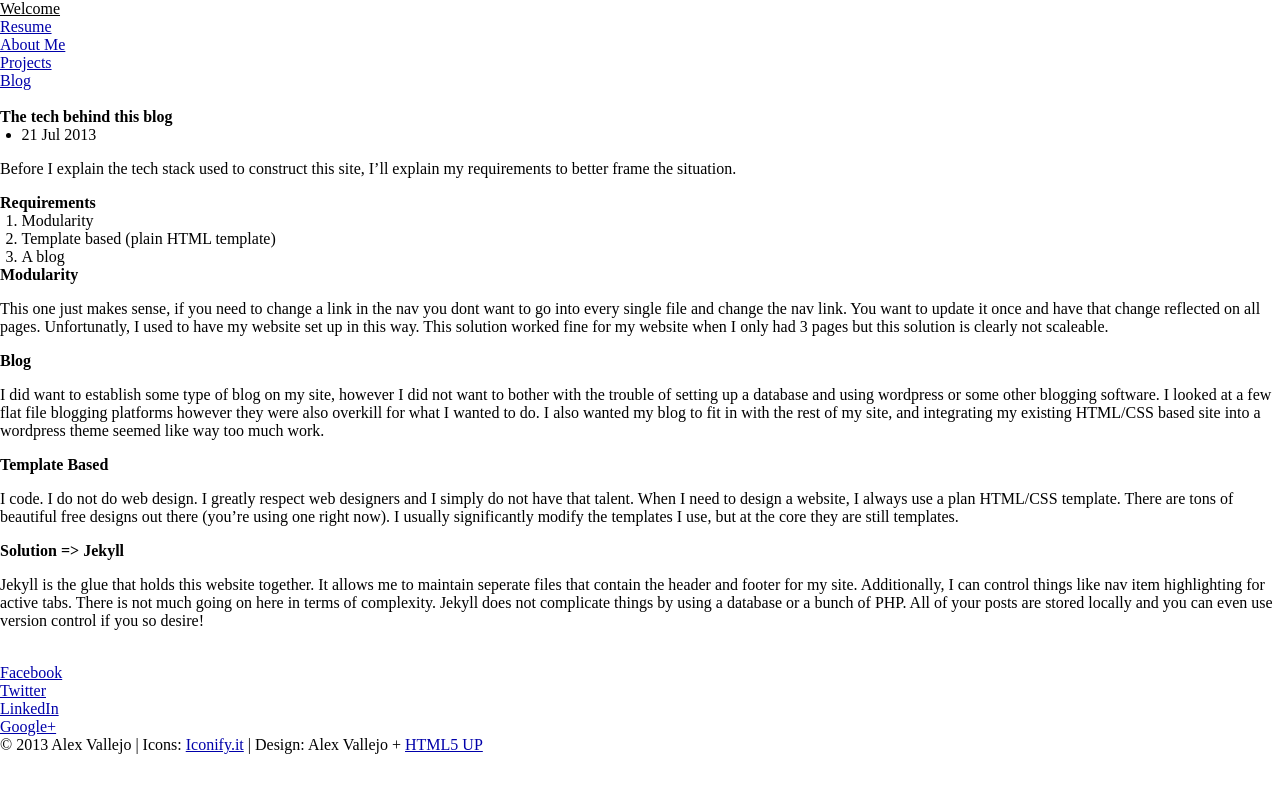
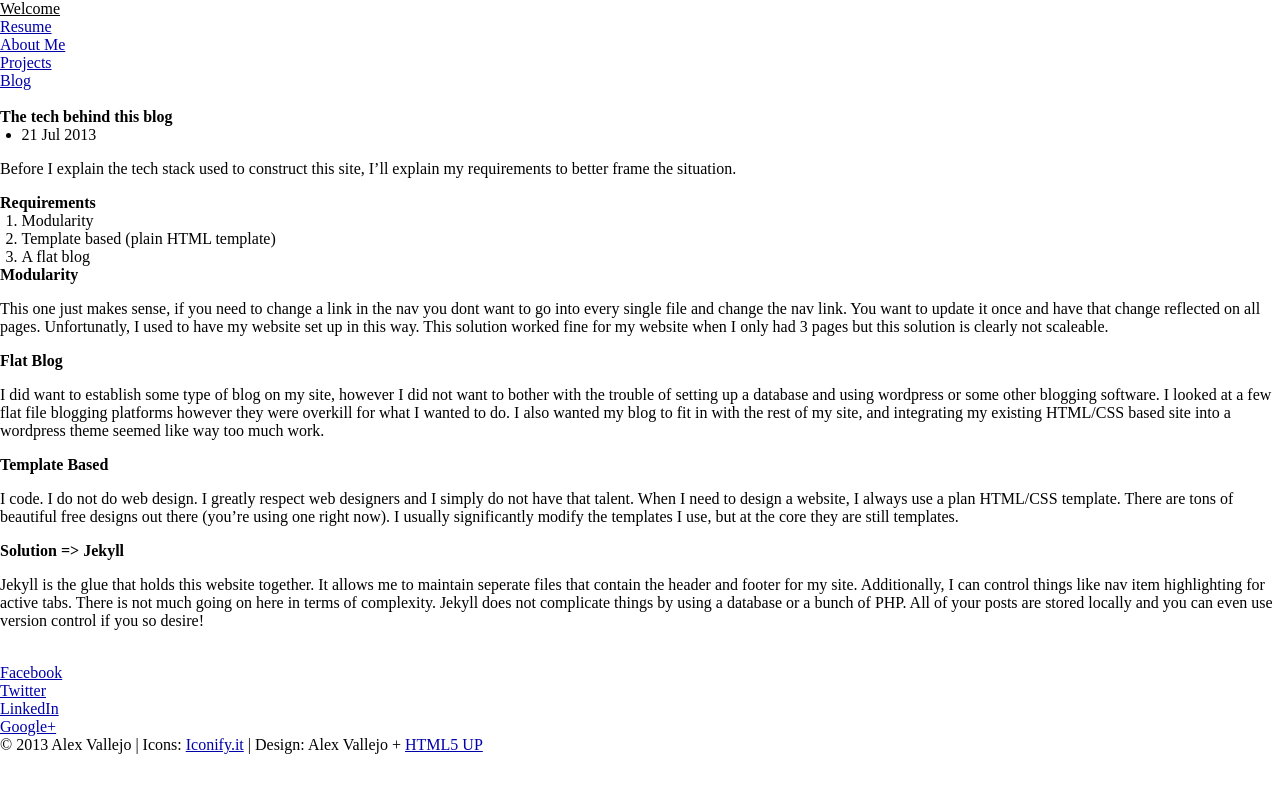
Before and after one commit to valleyjo/valleyjo.github.io, a Jekyll site: the page built from _posts/2013-07-21-the-tech-behind-this-blog.markdown, in a window 1280 px wide. Shown: the top 793 px of the page. Built offline with Jekyll 4.4.1, drawn with Linux system fonts in a browser that asks for light colours; nearby versions of some CDN libraries; comment, search, counter and statistics services are not loaded.

Commit message:
Edited tech blog post

```diff
--- a/_posts/2013-07-21-the-tech-behind-this-blog.markdown
+++ b/_posts/2013-07-21-the-tech-behind-this-blog.markdown
@@ -12,13 +12,13 @@ Before I explain the tech stack used to construct this site, I'll explain my req
 ###Requirements
 1. Modularity
 2. Template based (plain HTML template)
-3. A blog
+3. A flat blog
 
 ###Modularity
 This one just makes sense, if you need to change a link in the nav you dont want to go into every single file and change the nav link. You want to update it once and have that change reflected on all pages. Unfortunatly, I used to have my website set up in this way. This solution worked fine for my website when I only had 3 pages but this solution is clearly not scaleable.
 
-###Blog
-I did want to establish some type of blog on my site, however I did not want to bother with the trouble of setting up a database and using wordpress or some other blogging software. I looked at a few flat file blogging platforms however they were also overkill for what I wanted to do. I also wanted my blog to fit in with the rest of my site, and integrating my existing HTML/CSS based site into a wordpress theme seemed like way too much work.
+###Flat Blog
+I did want to establish some type of blog on my site, however I did not want to bother with the trouble of setting up a database and using wordpress or some other blogging software. I looked at a few flat file blogging platforms however they were overkill for what I wanted to do. I also wanted my blog to fit in with the rest of my site, and integrating my existing HTML/CSS based site into a wordpress theme seemed like way too much work.
 
 ###Template Based
 I code. I do not do web design. I greatly respect web designers and I simply do not have that talent. When I need to design a website, I always use a plan HTML/CSS template. There are tons of beautiful free designs out there (you're using one right now). I usually significantly modify the templates I use, but at the core they are still templates.
```
